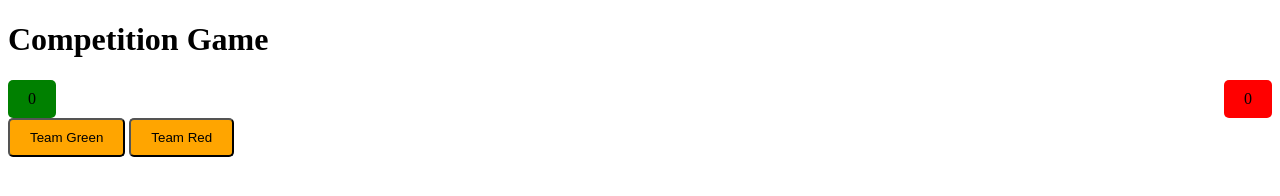
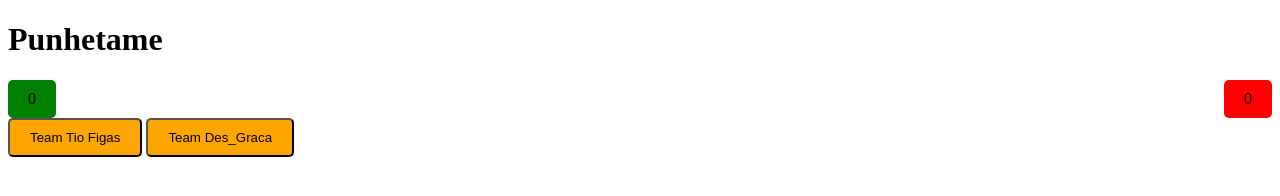
Before and after one commit to FabioLeitao-kz/punhetame, a plain HTML site: page index.html in a window 1280 px wide. Drawn offline with Linux system fonts and the light colour scheme.

Commit message:
Update index.html

```diff
--- a/index.html
+++ b/index.html
@@ -2,7 +2,7 @@
 <html>
 <head>
 <meta charset="utf-8">
-<title>Competition Game</title>
+<title>punhetame</title>
 <style>
 .scoreboard {
   display: flex;
@@ -28,15 +28,15 @@ button {
 </head>
 <body>
 
-<h1>Competition Game</h1>
+<h1>Punhetame</h1>
 
 <div class="scoreboard">
 <div class="team">0</div>
 <div class="team2">0</div>
 </div>
 
-<button onclick="addScoreGreen()">Team Green</button>
-<button onclick="addScoreRed()">Team Red</button>
+<button onclick="addScoreGreen()">Team Tio Figas</button>
+<button onclick="addScoreRed()">Team Des_Graca</button>
 
 <script>
 var greenScore = 0;
```
